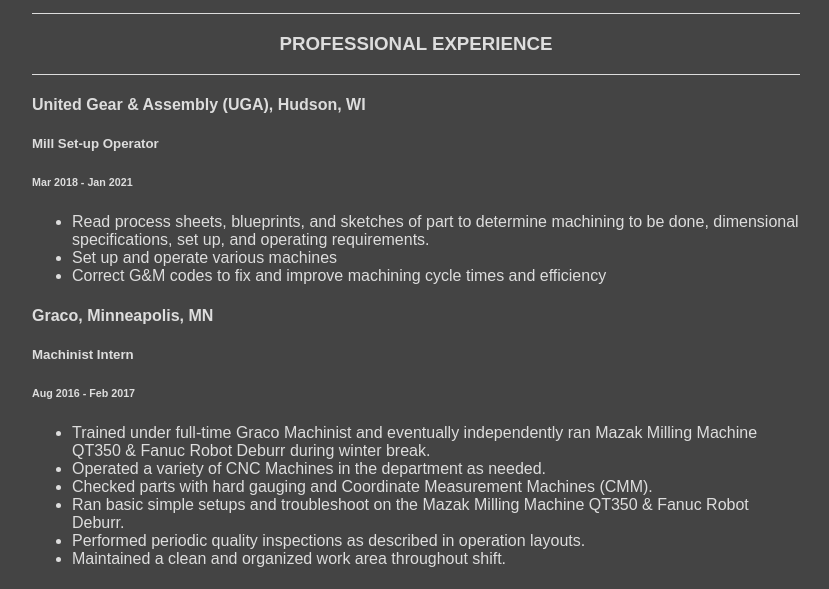
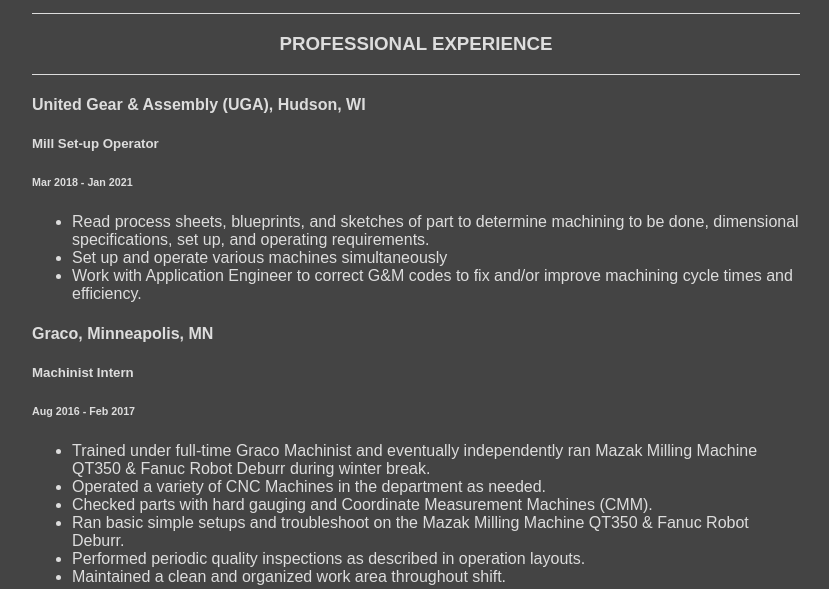
Before and after one commit to mattfuturecoder/mattfuturecoder.github.io, a plain HTML site: page index.html in a window 1280 px wide. Shown: the part 207-796 px from the top of the page, without its empty margins (224-1053 px from the left). Drawn offline with Linux system fonts and the light colour scheme.

Commit message:
Update index.html

```diff
--- a/index.html
+++ b/index.html
@@ -23,8 +23,8 @@
 
   <ul>
     <li>Read process sheets, blueprints, and sketches of part to determine machining to be done, dimensional specifications, set up, and operating requirements.</li>
-    <li>Set up and operate various machines</li>
-    <li>Correct G&M codes to fix and improve machining cycle times and efficiency</li>
+    <li>Set up and operate various machines simultaneously</li>
+    <li>Work with Application Engineer to correct G&M codes to fix and/or improve machining cycle times and efficiency.</li>
 
   </ul>
  </div>
```
